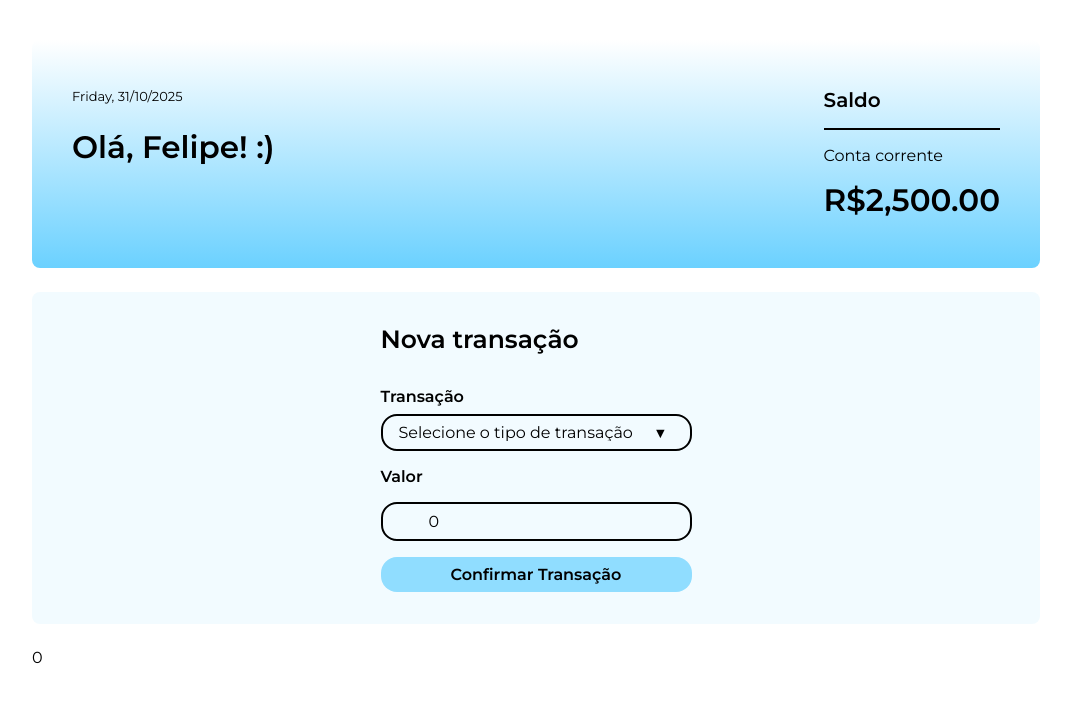
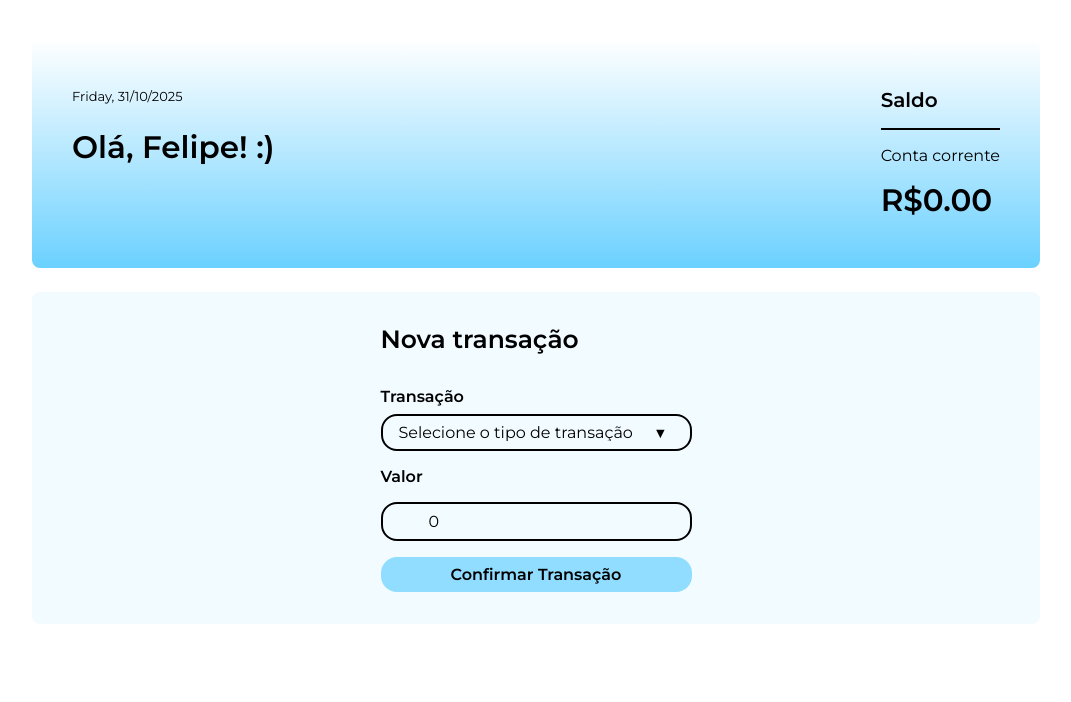
Before and after one commit to feliven/anybank, an Angular app: page / in a window 1280 px wide. Shown: the top 702 px of the page, without its empty margins (104-1175 px from the left). Built offline with nearby package versions, Linux system fonts and the light colour scheme.

Commit message:
exibe saldo correto na página

```diff
--- a/src/app/app.component.html
+++ b/src/app/app.component.html
@@ -1,9 +1,8 @@
 <div class="app">
   <div class="banner-form-wrapper">
-    <app-banner></app-banner>
+    <app-banner [saldo]="saldo()"></app-banner>
     <app-form-nova-transacao
       (transacaoCriada)="processarTransacao($event)"
     ></app-form-nova-transacao>
-    {{ saldo() }}
   </div>
 </div>
--- a/src/app/banner/banner.component.html
+++ b/src/app/banner/banner.component.html
@@ -1,4 +1,4 @@
 <header class="banner">
   <app-boas-vindas></app-boas-vindas>
-  <app-conta></app-conta>
+  <app-conta [saldo]="saldo()"></app-conta>
 </header>
--- a/src/app/banner/banner.component.ts
+++ b/src/app/banner/banner.component.ts
@@ -1,4 +1,4 @@
-import { Component } from '@angular/core';
+import { Component, input } from '@angular/core';
 
 import { BoasVindasComponent } from './boas-vindas/boas-vindas.component';
 import { ContaComponent } from './conta/conta.component';
@@ -9,4 +9,6 @@
   templateUrl: './banner.component.html',
   styleUrl: './banner.component.css',
 })
-export class BannerComponent {}
+export class BannerComponent {
+  saldo = input.required<number>();
+}
--- a/src/app/banner/conta/conta.component.html
+++ b/src/app/banner/conta/conta.component.html
@@ -2,5 +2,5 @@
   <h2 class="titulo">Saldo</h2>
   <div class="divisoria"></div>
   <span class="tipo-conta">Conta corrente</span>
-  <span class="saldo">{{ 2500 | currency : "BRL" }}</span>
+  <span class="saldo">{{ saldo() | currency : "BRL" }}</span>
 </section>
--- a/src/app/banner/conta/conta.component.ts
+++ b/src/app/banner/conta/conta.component.ts
@@ -1,4 +1,4 @@
-import { Component } from '@angular/core';
+import { Component, input } from '@angular/core';
 import { CurrencyPipe } from '@angular/common';
 
 @Component({
@@ -7,4 +7,6 @@
   templateUrl: './conta.component.html',
   styleUrl: './conta.component.css',
 })
-export class ContaComponent {}
+export class ContaComponent {
+  saldo = input.required<number>();
+}
```
